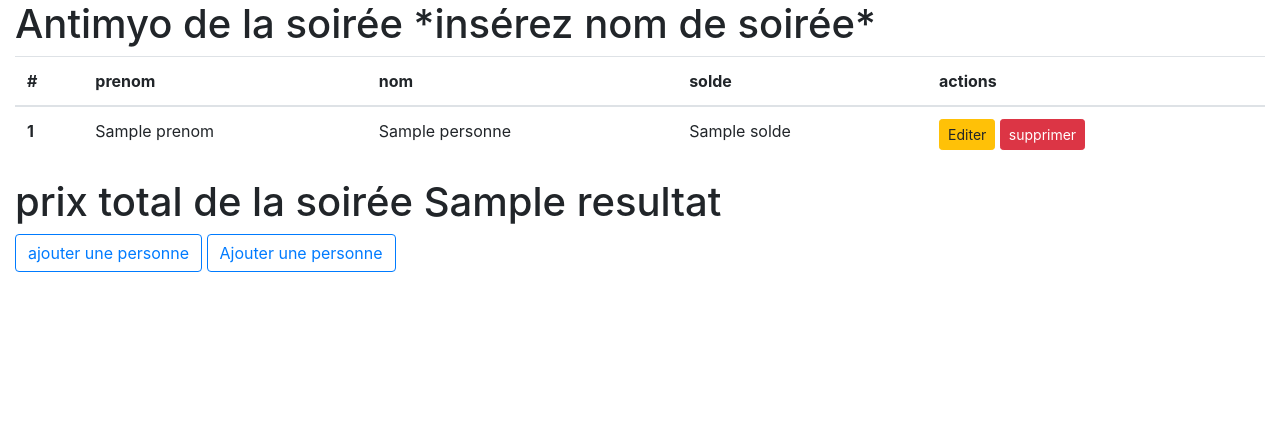
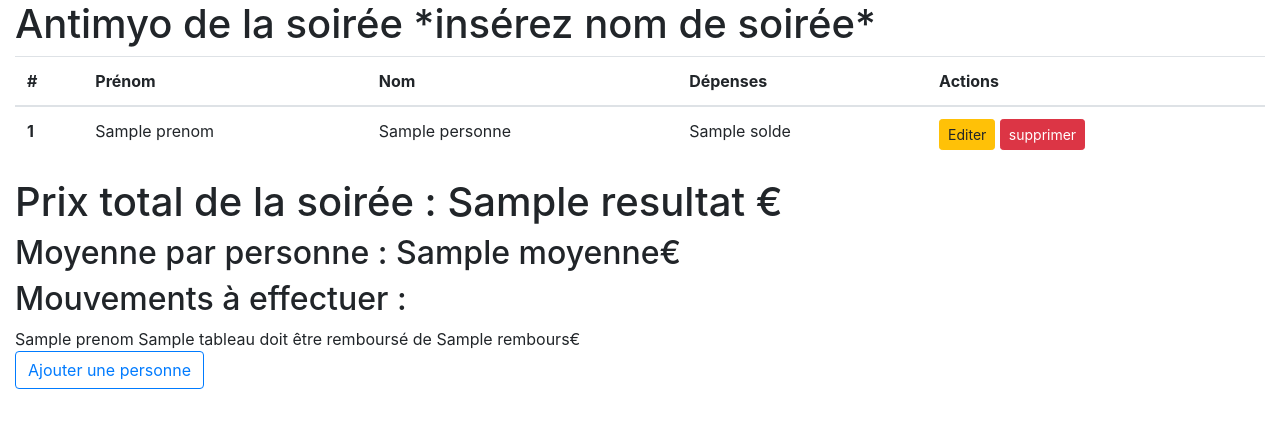
Before and after one commit to TimDel44/SymfonyAnTimYo, a Symfony app: template templates/personne/index.html.twig in a window 1280 px wide. Shown: the top 428 px of the page. Run offline with Twig, Linux system fonts and the light colour scheme; the template is opened without the code that fills it: most values are stand-ins (such as "Sample title", 1, 10 or a date in 2020); some libraries are stand-ins or nearby versions.

Commit message:
Calculs prix total + moyenne + mouvements a effectuer

```diff
--- a/templates/personne/index.html.twig
+++ b/templates/personne/index.html.twig
@@ -22,10 +22,10 @@
         <thead>
         <tr>
             <th scope="col">#</th>
-            <th scope="col">prenom</th>
-            <th scope="col">nom</th>
-            <th scope="col">solde</th>
-            <th scope="col">actions</th>
+            <th scope="col">Prénom</th>
+            <th scope="col">Nom</th>
+            <th scope="col">Dépenses</th>
+            <th scope="col">Actions</th>
 
         </tr>
         </thead>
@@ -44,7 +44,21 @@
         {% endfor %}
         </tbody>
     </table>
-    <h1>prix total de la soirée {{ Resultat }}</h1>
-    <a class="btn btn-outline-primary" href="">ajouter une personne</a>
+    <h1>Prix total de la soirée : {{ Resultat }} €</h1>
+    <h2>Moyenne par personne : {{ moyenne }}€</h2>
+    <h2>Mouvements à effectuer :</h2>
+    {% if Resultat == 0 %}
+        Aucun <br>
+    {% endif %}
+
+    {% for t in Tableau %}
+        {% if t.solde == moyenne %}
+            {{ t.prenom }} {{ t.nom }} n'a pas besoin de payer.
+        {% elseif t.solde > moyenne %}
+            {{ t.prenom }} {{ t.nom }} doit être remboursé de {{ t.rembours }}€
+        {% else %}
+            {{ t.prenom }} {{ t.nom }} doit payer {{ t.dette }}€
+        {% endif %}<br>
+    {% endfor %}
     <a class="btn btn-outline-primary" href="{{ path("personne_ajouter") }}">Ajouter une personne</a>
 {% endblock %}
```
Also changed, not shown: src/Controller/AccueilController.php (+31 -1 lines).
